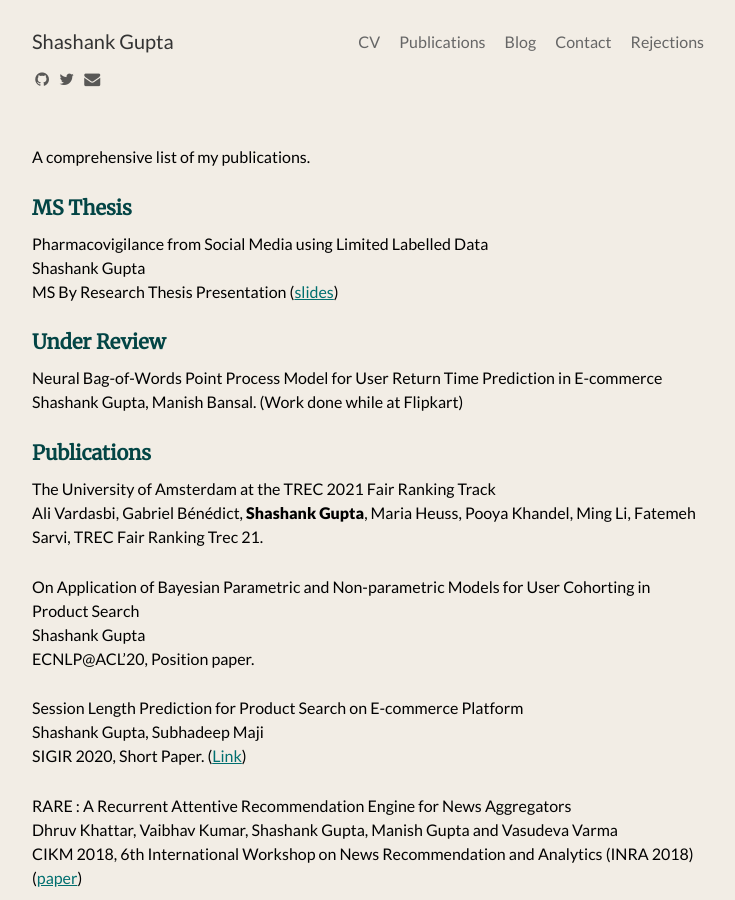
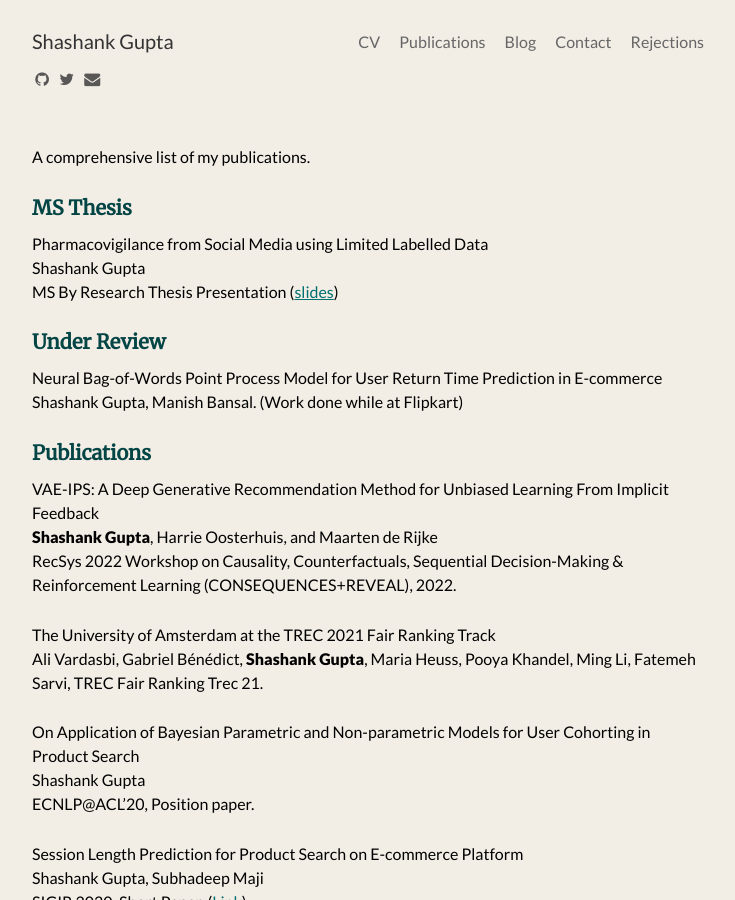
Before and after one commit to shashankg7/shashankg7.github.io, a Jekyll site: the page built from publications.md, in a window 1280 px wide and 900 px high. Shown: the whole window, without its empty margins (272-1007 px from the left). Built offline with Jekyll 4.4.1, drawn with Linux system fonts in a browser that asks for light colours; nearby versions of some CDN libraries.

Commit message:
Update publications.md

```diff
--- a/publications.md
+++ b/publications.md
@@ -18,6 +18,10 @@
 Shashank Gupta, Manish Bansal. (Work done while at Flipkart)
 
 ### Publications
+
+VAE-IPS: A Deep Generative Recommendation Method for Unbiased Learning From Implicit Feedback <br>
+<b>Shashank Gupta</b>, Harrie Oosterhuis, and Maarten de Rijke <br>
+RecSys 2022 Workshop on Causality, Counterfactuals, Sequential Decision-Making & Reinforcement Learning (CONSEQUENCES+REVEAL), 2022.
 
 The University of Amsterdam at the TREC 2021 Fair Ranking Track <br>
 Ali Vardasbi, Gabriel Bénédict, <b>Shashank Gupta</b>, Maria Heuss, Pooya Khandel, Ming Li, Fatemeh Sarvi, TREC Fair Ranking Trec 21.
```
